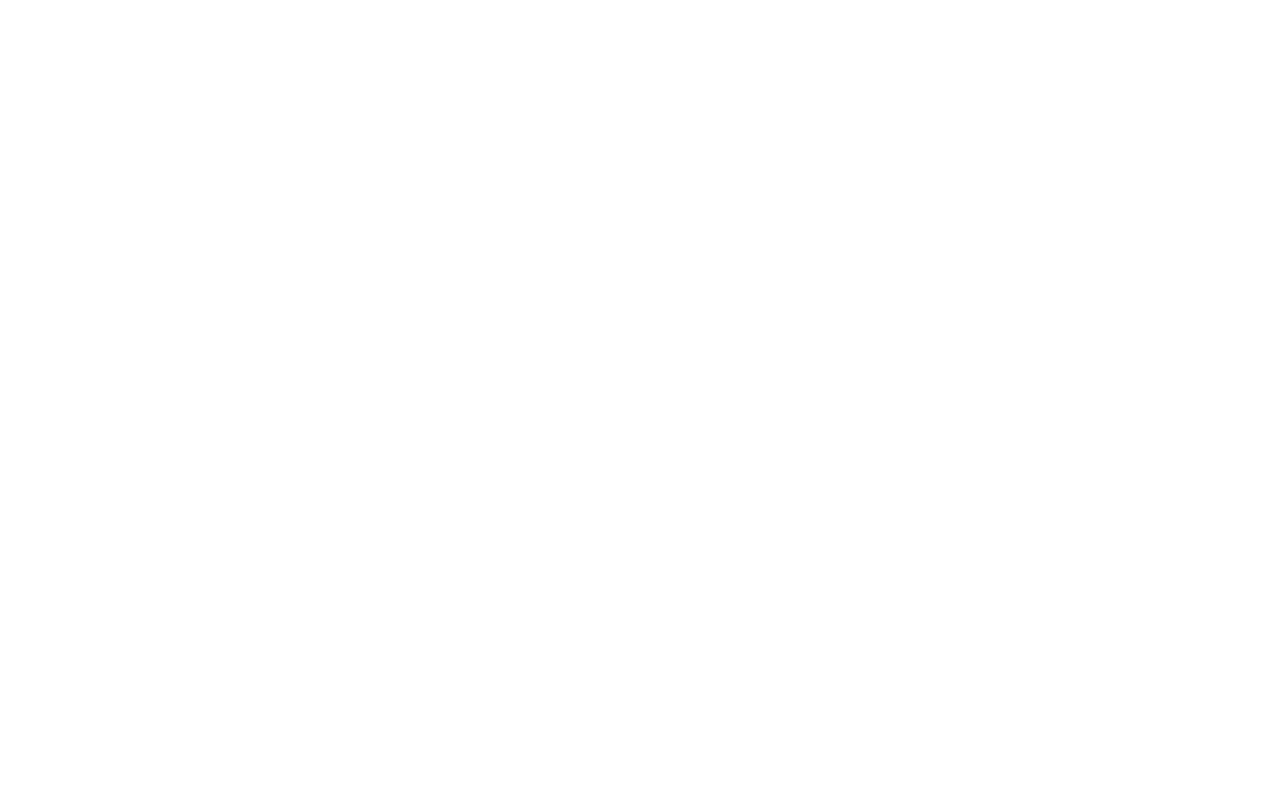
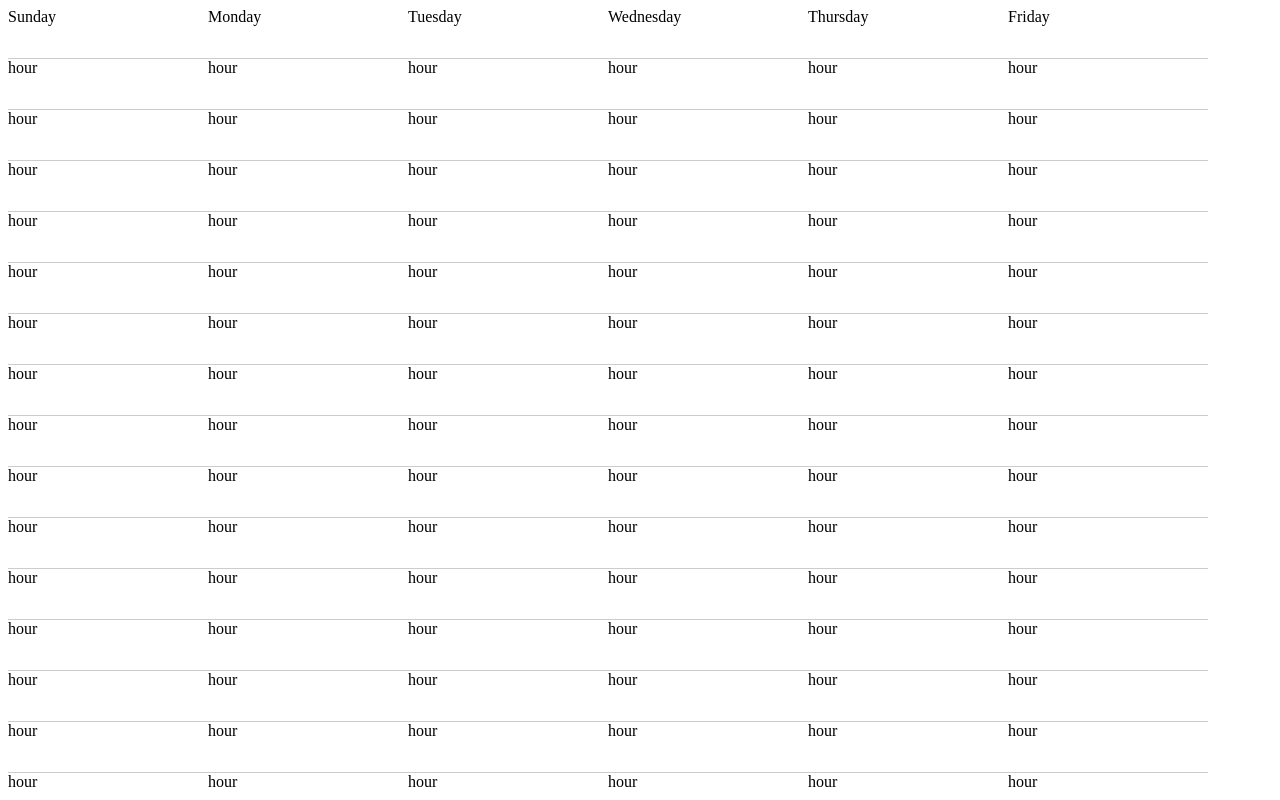
Before and after one commit to rod750/weekday-calendar-component, an Angular app: page / in a window 1280 px wide. Shown: the top 800 px of the page. Built offline with nearby package versions, Linux system fonts and the light colour scheme.

Commit message:
Handle render days and hours

```diff
--- a/src/app/components/calendar/calendar-day/calendar-day.component.html
+++ b/src/app/components/calendar/calendar-day/calendar-day.component.html
@@ -1,4 +1,5 @@
 <div class="calendar-day">
+  <div class="calendar-day-name">{{dayName}}</div>
   <div
     *ngFor="let i of [].constructor(24)"
     class="calendar-hour">
--- a/src/app/components/calendar/calendar-day/calendar-day.component.sass
+++ b/src/app/components/calendar/calendar-day/calendar-day.component.sass
@@ -1,4 +1,7 @@
-.calendar-hour
-  border-bottom: 1px solid #ccc
-  height: 20px
-  width: 30px
+.calendar-day
+  width: 200px
+  float: left
+
+  .calendar-hour, &-name
+    border-bottom: 1px solid #ccc
+    height: 50px
--- a/src/app/components/calendar/calendar-day/calendar-day.component.ts
+++ b/src/app/components/calendar/calendar-day/calendar-day.component.ts
@@ -1,4 +1,4 @@
-import { Component, OnInit } from '@angular/core';
+import { Component, OnInit, Input } from '@angular/core';
 
 @Component({
   selector: 'app-calendar-day',
@@ -6,6 +6,8 @@
   styleUrls: ['./calendar-day.component.sass']
 })
 export class CalendarDayComponent implements OnInit {
+  @Input() dayName: string;
+
   constructor() {
 
   }
--- a/src/app/components/calendar/calendar.component.html
+++ b/src/app/components/calendar/calendar.component.html
@@ -1,3 +1,3 @@
 <div class="calendar-component">
-  <calendar-day *ngFor="let day of days" />
+  <app-calendar-day *ngFor="let day of days" dayName="{{day}}"></app-calendar-day>
 </div>
--- a/src/app/components/calendar/calendar.component.ts
+++ b/src/app/components/calendar/calendar.component.ts
@@ -15,7 +15,7 @@
 })
 export class CalendarComponent implements OnInit {
   events: CalendarEvent[];
-  headings: string[] = moment.weekdays();
+  days: string[] = moment.weekdays();
 
   constructor() {
     this.events = [
```
